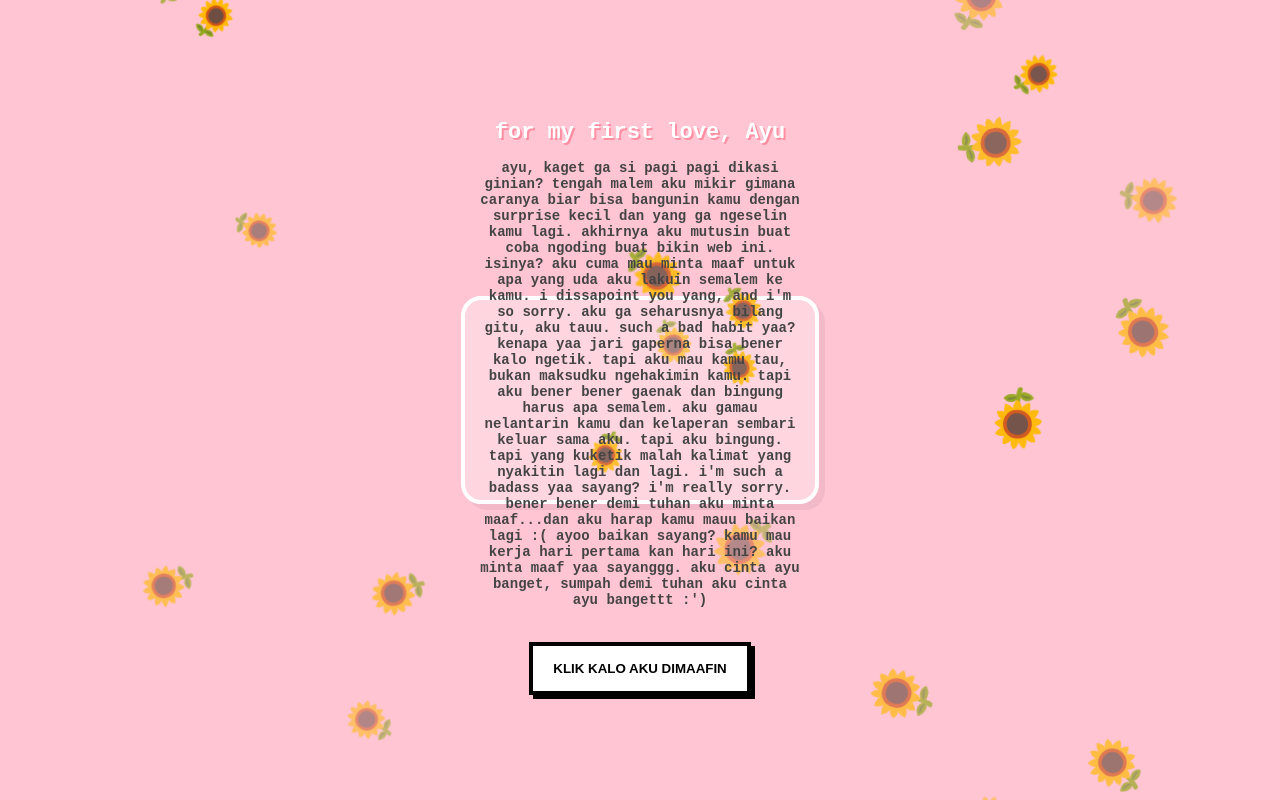
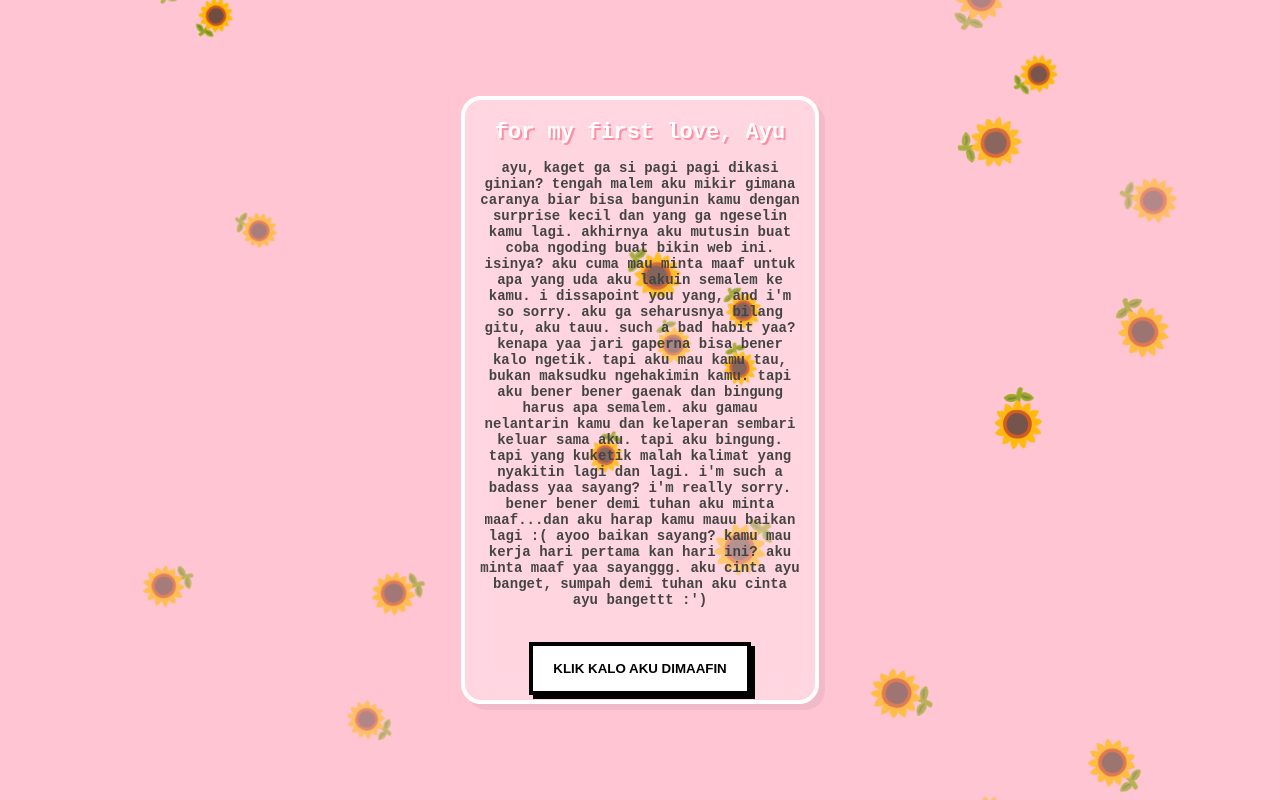
Before and after one commit to secretcode-id/untuk-ayu-sayang, a plain HTML site: page index.html in a window 1280 px wide. Drawn offline with Linux system fonts and the light colour scheme.

Commit message:
index.html

```diff
--- a/index.html
+++ b/index.html
@@ -39,7 +39,7 @@
             width: 85%;
             max-width: 350px;
             height: auto;
-            min-height: 200px;
+            min-height: 600px;
             border-radius: 20px;
             z-index: 5; /* Di bawah bunga */
             box-shadow: 6px 6px 0 rgba(0, 0, 0, 0.05);
```
